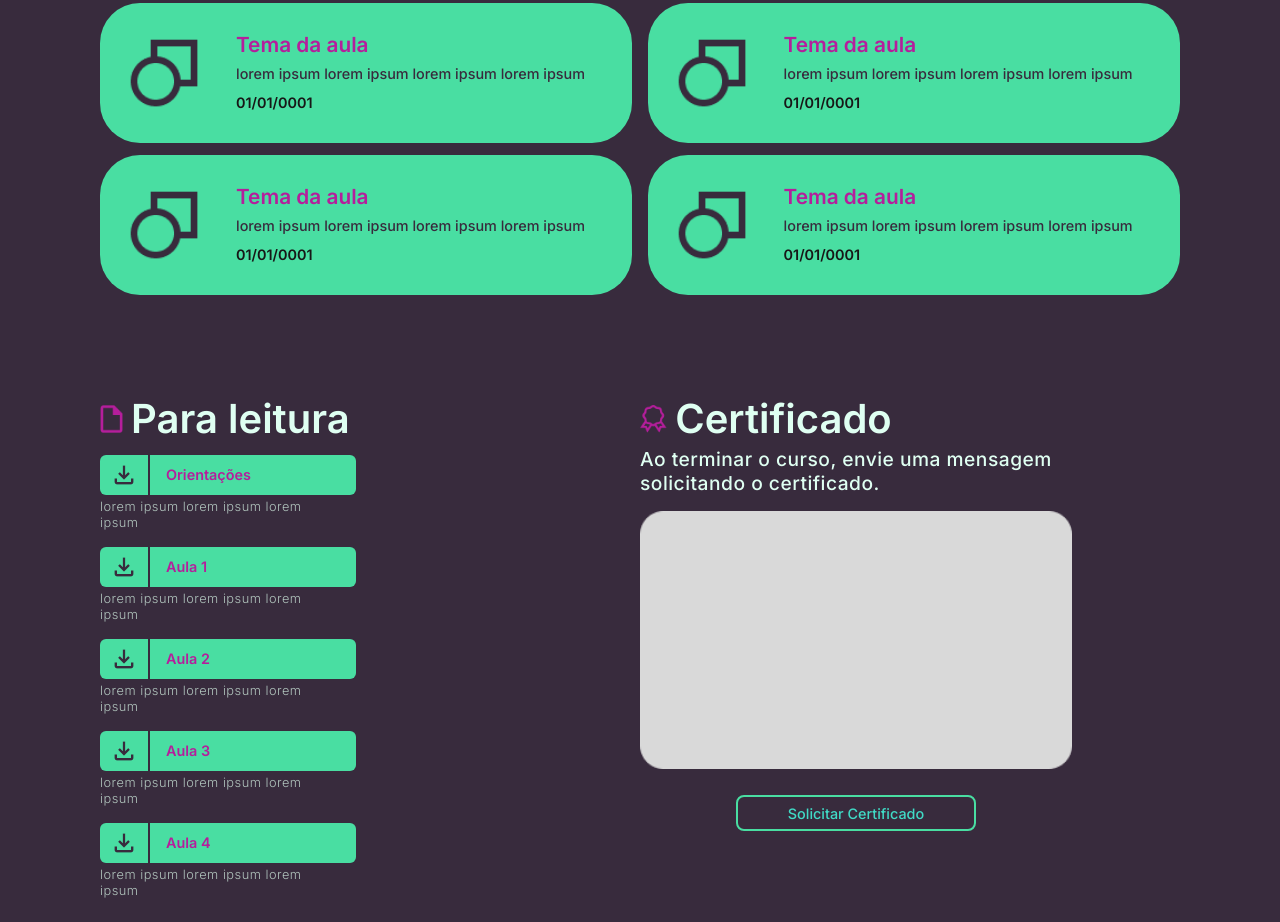
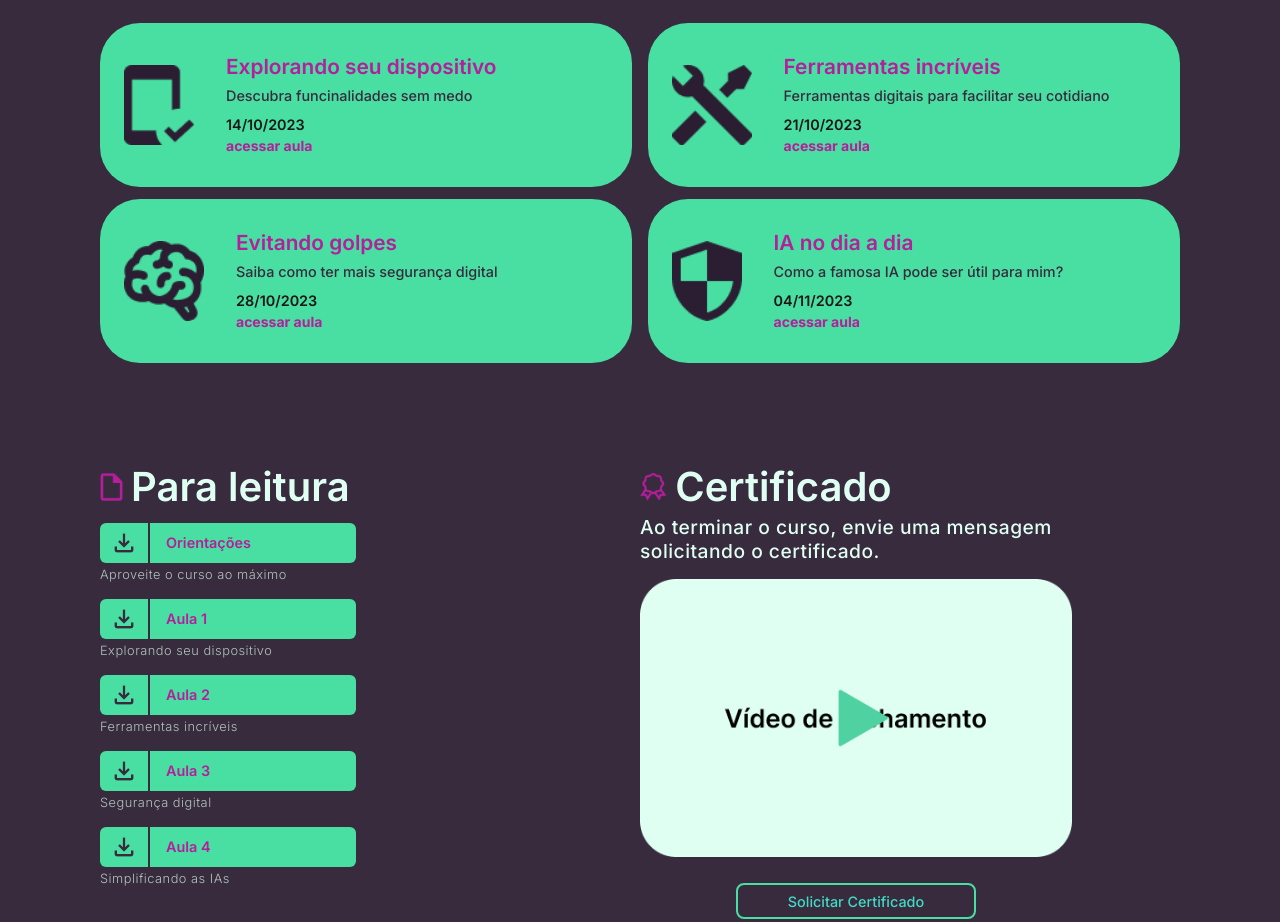
Before and after one commit to Davipiassi/autonomiaDigital, a plain HTML site: page pages/contents.html in a window 1280 px wide. Shown: the part 918-1840 px from the top of the page. Drawn offline with Linux system fonts and the light colour scheme.

Commit message:
classes with subjects

```diff
--- a/main.js
+++ b/main.js
@@ -1,5 +1,5 @@
 // Set the date we're counting down to
-var countDownDate = new Date("Sep 30, 2023 10:00:00").getTime();
+var countDownDate = new Date("Oct 28, 2023 10:00:00").getTime();
 
 // Update the count down every 1 second
 var x = setInterval(function() {
--- a/pages/contents.html
+++ b/pages/contents.html
@@ -43,7 +43,7 @@
             <h3 class="contents-section-title"><img src="../assets/videos.png" alt="Vídeos">Vídeo de abertura</h3>
             <p class="contents-description-text">Entenda como aproveitar o conteúdo ao máximo!</p>
             <div class="container">
-                <img class="IFRAME" src="../assets/Rectangle 28.png" alt="VAI VIRAR IFRAME">
+                <img class="IFRAME" src="../assets/first-video.png" alt="VAI VIRAR IFRAME">
                 <div class="text-content">
                     <p class="presentation-description">Entenda como o curso vai funcionar e aproveite ao máximo o aprendizado.</p>
                     <button class="contents-download-button">
@@ -64,35 +64,39 @@
             </div>
             <div class="live-classes-container">
                 <article class="card">
-                    <img class="card__class-icon" src="../assets/class-icon.png" alt="Ícone da aula">
+                    <img class="card__class-icon" src="../assets/first-class-icon.png" alt="Ícone da aula">
                     <div>
-                        <h4 class="card__class-title">Tema da aula</h4>
-                        <p class="card__class-description">lorem ipsum lorem ipsum lorem ipsum lorem ipsum</p>
-                        <p class="card__class-date">01/01/0001</p>
+                        <h4 class="card__class-title">Explorando seu dispositivo</h4>
+                        <p class="card__class-description">Descubra funcinalidades sem medo</p>
+                        <p class="card__class-date">14/10/2023</p>
+                        <a href="" class="card__class-link">acessar aula</a>
                     </div>
                 </article>
                 <article class="card">
-                    <img class="card__class-icon" src="../assets/class-icon.png" alt="Ícone da aula">
+                    <img class="card__class-icon" src="../assets/second-class-icon.png" alt="Ícone da aula">
                     <div>
-                        <h4 class="card__class-title">Tema da aula</h4>
-                        <p class="card__class-description">lorem ipsum lorem ipsum lorem ipsum lorem ipsum</p>
-                        <p class="card__class-date">01/01/0001</p>
+                        <h4 class="card__class-title">Ferramentas incríveis</h4>
+                        <p class="card__class-description">Ferramentas digitais para facilitar seu cotidiano</p>
+                        <p class="card__class-date">21/10/2023</p>
+                        <a href="" class="card__class-link">acessar aula</a>
                     </div>
                 </article>
                 <article class="card">
-                    <img class="card__class-icon" src="../assets/class-icon.png" alt="Ícone da aula">
+                    <img class="card__class-icon" src="../assets/third-class-icon.png" alt="Ícone da aula">
                     <div>
-                        <h4 class="card__class-title">Tema da aula</h4>
-                        <p class="card__class-description">lorem ipsum lorem ipsum lorem ipsum lorem ipsum</p>
-                        <p class="card__class-date">01/01/0001</p>
+                        <h4 class="card__class-title">Evitando golpes</h4>
+                        <p class="card__class-description">Saiba como ter mais segurança digital</p>
+                        <p class="card__class-date">28/10/2023</p>
+                        <a href="" class="card__class-link">acessar aula</a>
                     </div>
                 </article>
                 <article class="card">
-                    <img class="card__class-icon" src="../assets/class-icon.png" alt="Ícone da aula">
+                    <img class="card__class-icon" src="../assets/fourth-class-icon.png" alt="Ícone da aula">
                     <div>
-                        <h4 class="card__class-title">Tema da aula</h4>
-                        <p class="card__class-description">lorem ipsum lorem ipsum lorem ipsum lorem ipsum</p>
-                        <p class="card__class-date">01/01/0001</p>
+                        <h4 class="card__class-title">IA no dia a dia</h4>
+                        <p class="card__class-description">Como a famosa IA pode ser útil para mim?</p>
+                        <p class="card__class-date">04/11/2023</p>
+                        <a href="" class="card__class-link">acessar aula</a>
                     </div>
                 </article>
             </div>
@@ -108,7 +112,7 @@
                         <p>Orientações</p>
                     </div>
                 </button>
-                <p class="download-button__description-text">lorem ipsum lorem ipsum lorem ipsum</p>
+                <p class="download-button__description-text">Aproveite o curso ao máximo</p>
                 <button class="contents-download-button">
                     <div class="download-button__icon">
                         <img src="../assets/download.png" alt="download">
@@ -117,7 +121,7 @@
                         <p>Aula 1</p>
                     </div>
                 </button>
-                <p class="download-button__description-text">lorem ipsum lorem ipsum lorem ipsum</p>
+                <p class="download-button__description-text">Explorando seu dispositivo</p>
                 <button class="contents-download-button">
                     <div class="download-button__icon">
                         <img src="../assets/download.png" alt="download">
@@ -126,7 +130,7 @@
                         <p>Aula 2</p>
                     </div>
                 </button>
-                <p class="download-button__description-text">lorem ipsum lorem ipsum lorem ipsum</p>
+                <p class="download-button__description-text">Ferramentas incríveis</p>
                 <button class="contents-download-button">
                     <div class="download-button__icon">
                         <img src="../assets/download.png" alt="download">
@@ -135,7 +139,7 @@
                         <p>Aula 3</p>
                     </div>
                 </button>
-                <p class="download-button__description-text">lorem ipsum lorem ipsum lorem ipsum</p>
+                <p class="download-button__description-text">Segurança digital</p>
                 <button class="contents-download-button">
                     <div class="download-button__icon">
                         <img src="../assets/download.png" alt="download">
@@ -144,12 +148,12 @@
                         <p>Aula 4</p>
                     </div>
                 </button>
-                <p class="download-button__description-text">lorem ipsum lorem ipsum lorem ipsum</p>
+                <p class="download-button__description-text">Simplificando as IAs</p>
             </section>
             <section class="certify-section">
                 <h3 class="contents-section-title"><img src="../assets/certify.png" alt="Certificado">Certificado</h3>
                 <p class="contents-description-text">Ao terminar o curso, envie uma mensagem solicitando o certificado.</p>
-                <img class="IFRAME" src="../assets/Rectangle 28.png" alt="VAI VIRAR IFRAME">
+                <img class="IFRAME" src="../assets/last-video.png" alt="VAI VIRAR IFRAME">
                 <div class="button-container"><button class="contents-second-button-big">Solicitar Certificado</button></div>
             </section>
         </div>
@@ -169,9 +173,9 @@
                 <h4 id="footer-menu-contacts">Contato</h4>
                 <nav>
                     <ul>
-                        <li><a id="link-group" href="https://chat.whatsapp.com/HaqZpPkELu1Cg6lTpTZLXX">Grupo do Whatsapp</a></li>
-                        <li><a id="link-mail" href="mailto:davi.barros@germinare.org.br">E-mail</a></li>
-                        <li><a id="link-instagram-mobile" href="">Instagram</a></li>
+                        <li><a id="link-group" href="https://chat.whatsapp.com/HaqZpPkELu1Cg6lTpTZLXX" target="_blank">Grupo do Whatsapp</a></li>
+                        <li><a id="link-mail" href="mailto:cursoautonomiadigita@gmail.com" target="_blank">E-mail</a></li>
+                        <li><a id="link-instagram-mobile" href="https://www.instagram.com/cursoautonomiadigital/?next=%2F" target="_blank">Instagram</a></li>
                     </ul>
                 </nav>
             </div>
@@ -179,7 +183,7 @@
                 <h4 id="footer-menu-social-media">Redes Sociais</h4>
                 <nav>
                     <ul>
-                        <li><a id="link-instagram-desktop" href="">Instagram</a></li>
+                        <li><a id="link-instagram-desktop" href="https://www.instagram.com/cursoautonomiadigital/?next=%2F" target="_blank">Instagram</a></li>
                     </ul>
                 </nav>
             </div>
--- a/styles/main.css
+++ b/styles/main.css
@@ -82,6 +82,13 @@ button{
     margin-top: 8px;
     font-size: 0.7rem;
     font-weight: 600;
+}
+
+.card__class-link{
+    color: var(--main-purple);
+    font-size: 14px;
+    text-decoration: none;
+    font-weight: bold;
 }
 
 .timer{
@@ -397,7 +404,7 @@ button{
     .card{
         width: 49.3%;
         min-width: 400px;
-        height: 140px;
+        height: 164px;
         border-radius: 40px;
         gap: 32px;
     }
@@ -424,6 +431,17 @@ button{
         font-size: 0.9rem;
         font-weight: 600;
         margin-top: 16px;
+        margin-bottom: 4px;
+    }
+
+    .card__class-link{
+        color: var(--main-purple);
+        text-decoration: none;
+        font-weight: bold;
+    }
+
+    .card__class-link:hover{
+        text-decoration: underline;
     }
 
     .timer{
```
Also changed, not shown: index.html (+24 -20 lines), assets/Photo.png, assets/first-class-icon.png (added), assets/first-video.png (added), assets/fourth-class-icon.png (added), assets/last-video.png (added), assets/second-class-icon.png (added), assets/third-class-icon.png (added).
